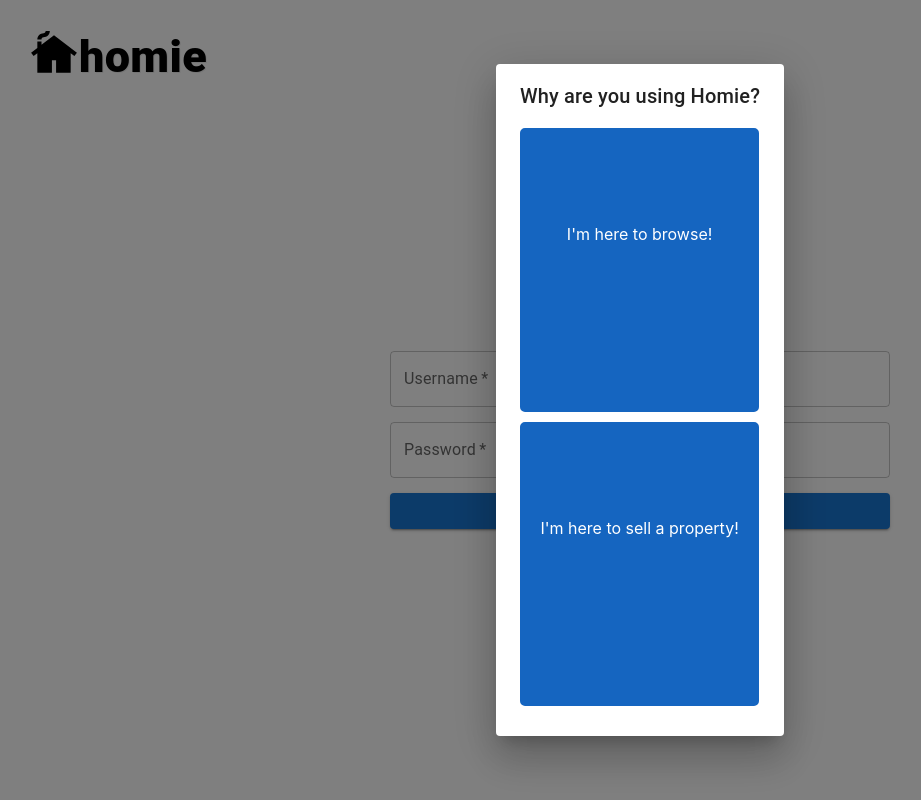
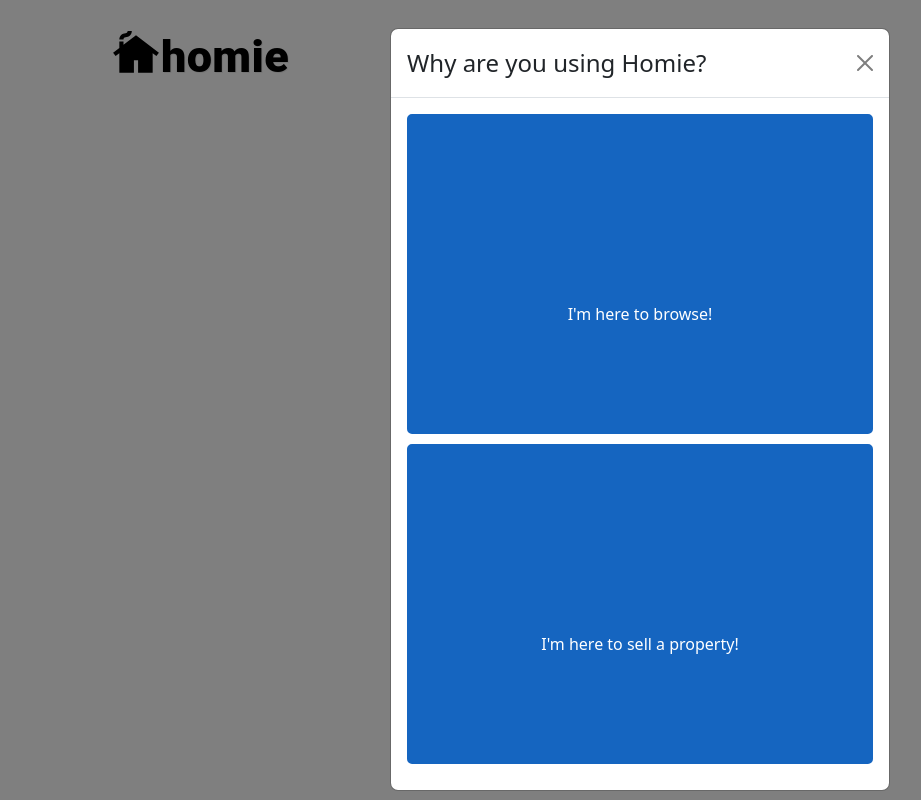
Before and after one commit to agiledev-students-spring2023/final-project-awesome-united, a React (Create React App) app in the folder front-end/: page / in a window 1280 px wide. Both pictures are taken after a click on the element "Register an Account". Shown: the whole page, without its empty margins (0-921 px from the left). Built offline with nearby package versions, Linux system fonts and the light colour scheme.

Commit message:
Revert "fixed bootstrap issue by getting rid of bootstrap"
This reverts commit abada885f287d10f17fcfbeaf36bd19a5c016c34.

```diff
--- a/front-end/package.json
+++ b/front-end/package.json
@@ -15,6 +15,7 @@
     "dual-range-bar": "^1.0.3",
     "rc-slider": "^10.1.1",
     "react": "^18.2.0",
+    "react-bootstrap": "^2.7.4",
     "react-dom": "^18.2.0",
     "react-dual-range-slider": "^1.0.4",
     "react-dual-rangeslider": "^1.2.16",
--- a/front-end/src/App.js
+++ b/front-end/src/App.js
@@ -17,7 +17,7 @@ import Footer from "./components/Footer";
 import GeneralSettings from "./pages/GeneralSettings/GeneralSettings";
 import Chat from "./pages/Chat/Chat";
 import "./App.css";
-// import 'bootstrap/dist/css/bootstrap.min.css';
+import 'bootstrap/dist/css/bootstrap.min.css';
 
 import SingleListing from "./pages/SingleListing/SingleListing";
 import NewAccountSelection from "./pages/NewAccountSelection/NewAccountSelection";
--- a/front-end/src/pages/NewAccountSelection/NewAccountSelection.css
+++ b/front-end/src/pages/NewAccountSelection/NewAccountSelection.css
@@ -6,9 +6,11 @@
   box-shadow: 5px;
   display: table;
 
-  width: 98%;
-  height: 35vh;
-  overflow: hidden;
+  width: 100%;
+  height: 40vh;
+  overflow-y: scroll;
+
+  padding: 5px;
   margin-bottom: 10px;
   text-align: center;
 }
@@ -23,7 +25,7 @@
 }
 
 .focused{
-  height: 60vh;
+  height: 85vh;
   margin-left: 0;
   background-color: white;
   color: black;
@@ -31,8 +33,8 @@
 }
 
 #selling.focused{
-  transform: translate(0px, -37vh);
-  height: 60vh;
+  transform: translate(0px, -43vh);
+  height: 85vh;
   transition-property: transform, height;
   transition-duration: 0.5s, 0.5s;
   transition-delay: 0s, 0.5s;
--- a/front-end/src/pages/NewAccountSelection/NewAccountSelection.js
+++ b/front-end/src/pages/NewAccountSelection/NewAccountSelection.js
@@ -3,22 +3,23 @@ import { Link, useLocation } from "react-router-dom";
 import axios from "axios";
 import { Typography } from "@mui/material";
 import React, { useState, useEffect } from 'react';
+import Button from 'react-bootstrap/Button';
+import Modal from 'react-bootstrap/Modal';
 import CreateAccount from "../CreateAccount/CreateAccount";
-import { Dialog, DialogTitle, DialogContent } from "@mui/material";
 
 function NewAccountSelection() {
-  const [open, setOpen] = useState(false);
+  const [show, setShow] = useState(false);
 
   const [selling, setSelling] = useState(false);
   const [buying, setBuying] = useState(false);
 
-  const handleClose = () => setOpen(false);
-  const handleOpen = () => setOpen(true);
+  const handleClose = () => setShow(false);
+  const handleShow = () => setShow(true);
 
   useEffect(() => {
     setSelling(false);
     setBuying(false);
-  }, [open])
+  }, [show])
 
   const focusSelling = () => {
     setSelling(true);
@@ -31,22 +32,17 @@ function NewAccountSelection() {
 
   return (
     <>
-      <Typography variant="h7" className="createAccountText2" onClick={handleOpen}>
+      <Typography variant="h7" className="createAccountText2" onClick={handleShow}>
         {/* <Button variant="primary" > */}
           Register an Account
         {/* </Button> */}
       </Typography>
 
-      <Dialog
-        open={open}
-        onClose={handleClose}
-        aria-labelledby="modal-modal-title"
-        aria-describedby="modal-modal-description"
-      >
-        <DialogTitle>
-          Why are you using Homie?
-        </DialogTitle>
-        <DialogContent>
+      <Modal show={show} onHide={handleClose}>
+        <Modal.Header closeButton>
+          <Modal.Title>Why are you using Homie?</Modal.Title>
+        </Modal.Header>
+        <Modal.Body className="ModalBody">
           <div onClick={focusBuying} id="buying" className={"option "+(buying ? "focused" : " ") + (selling ? "hidden" : "")}>
             <div className="title">
               I'm here to browse!
@@ -59,8 +55,8 @@ function NewAccountSelection() {
               {(selling ? <div className="AccountCreation"><CreateAccount/></div> : "")}
             </div>
           </div>
-        </DialogContent>
-      </Dialog>
+        </Modal.Body>
+      </Modal>
     </>
   );
 }
```
Also changed, not shown: 1 other file (tests, documents, lock files or other folders).
